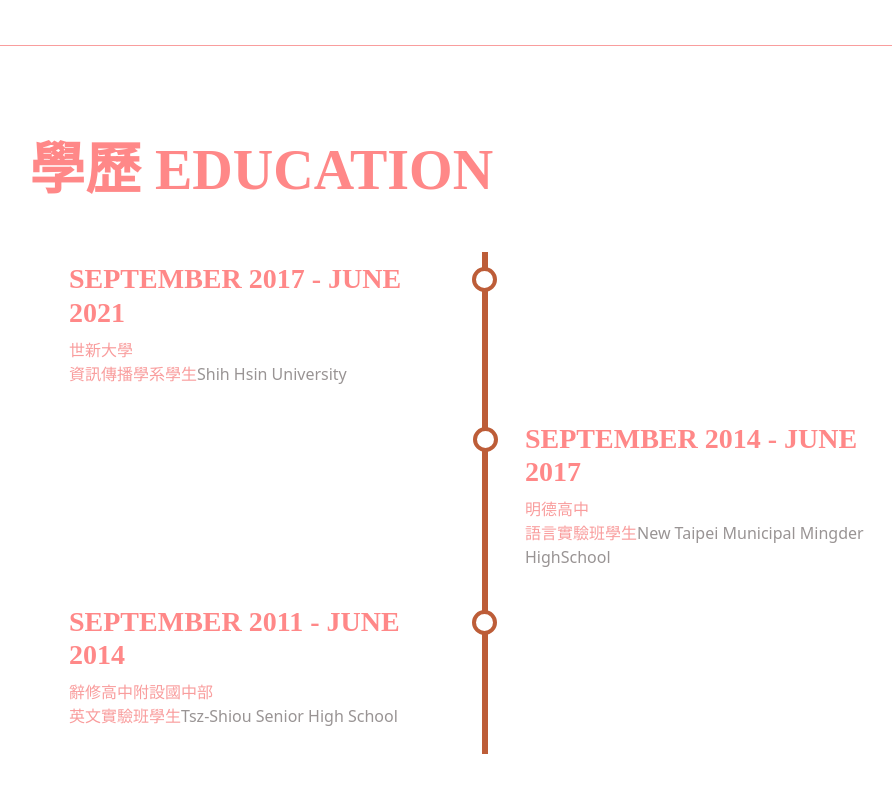
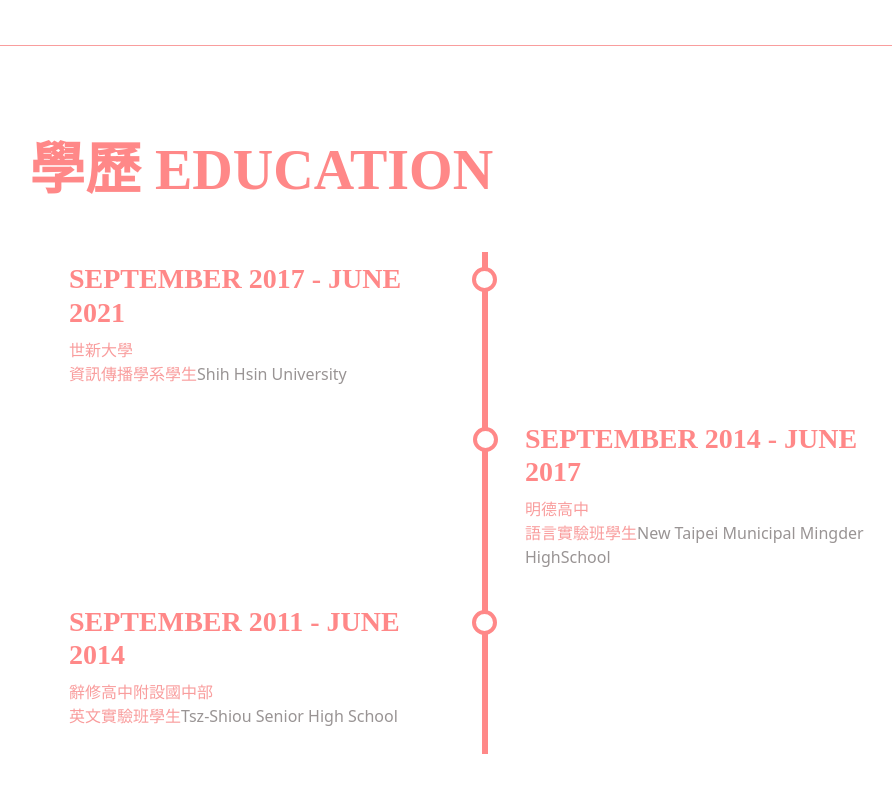
Before and after one commit to himengxuan/himengxuan.github.io, a website: page index.html in a window 1280 px wide. Shown: the part 3262-4054 px from the top of the page, without its empty margins (291-1183 px from the left). Drawn offline with Linux system fonts and the light colour scheme; a web font is replaced by a local one.

Commit message:
Update timeline.css

```diff
--- a/css/timeline.css
+++ b/css/timeline.css
@@ -7,7 +7,7 @@
   content: '';
   position: absolute;
   width: 6px;
-  background-color: #bd5d38;
+  background-color: #FF8888;
   top: 0;
   bottom: 0;
   left: 50%;
@@ -29,7 +29,7 @@
   height: 25px;
   right: -12px;
   background-color: white;
-  border: 4px solid #bd5d38;
+  border: 4px solid #FF8888;
   top: 15px;
   border-radius: 50%;
   z-index: 1;
```
